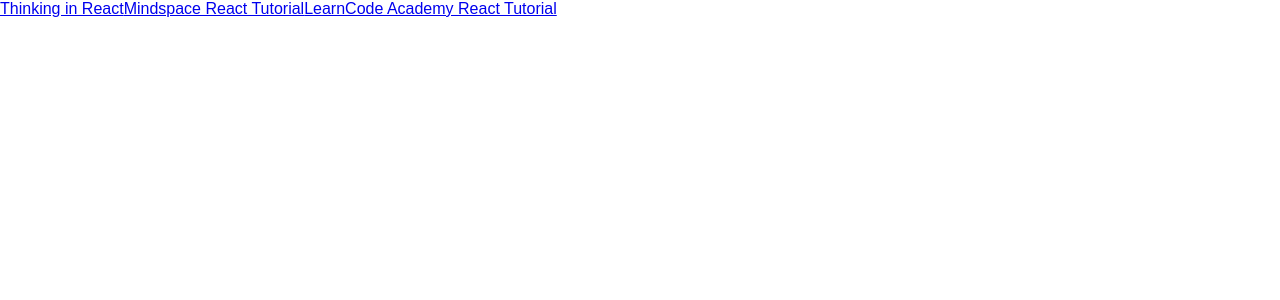
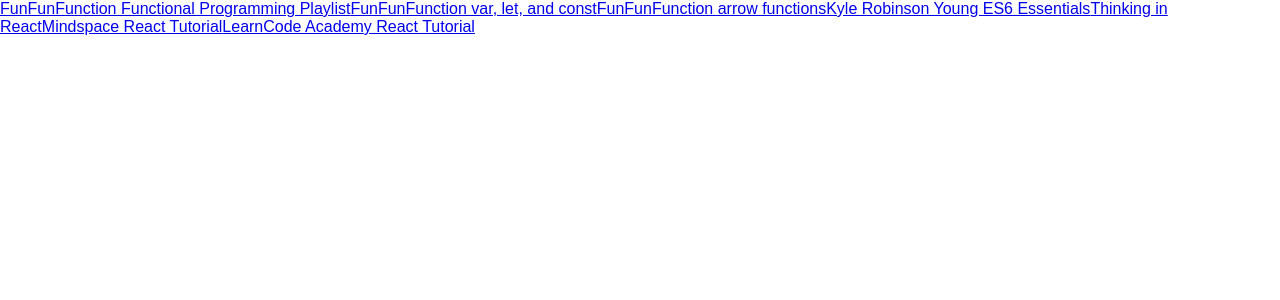
Before and after one commit to mendozaline/bookmark-manager, a React (Create React App) app: page / in a window 1280 px wide. Shown: the top 300 px of the page. Built offline with nearby package versions, Linux system fonts and the light colour scheme.

Commit message:
Added more resources.

```diff
--- a/src/App.js
+++ b/src/App.js
@@ -8,6 +8,14 @@
 
     this.state = {
       resources: [
+        {title: "FunFunFunction Functional Programming Playlist",
+         url: "https://www.youtube.com/watch?v=BMUiFMZr7vk&list=PL0zVEGEvSaeEd9hlmCXrk5yUyqUag-n84"},
+        {title: "FunFunFunction var, let, and const",
+         url: "https://www.youtube.com/watch?v=sjyJBL5fkp8"},
+        {title: "FunFunFunction arrow functions",
+         url: "https://www.youtube.com/watch?v=6sQDTgOqh-I"},
+        {title: "Kyle Robinson Young ES6 Essentials",
+         url: "https://www.youtube.com/watch?v=CozSF5abcTA"},
         {title: "Thinking in React",
          url: "https://facebook.github.io/react/docs/thinking-in-react.html"},
         {title: "Mindspace React Tutorial",
```
